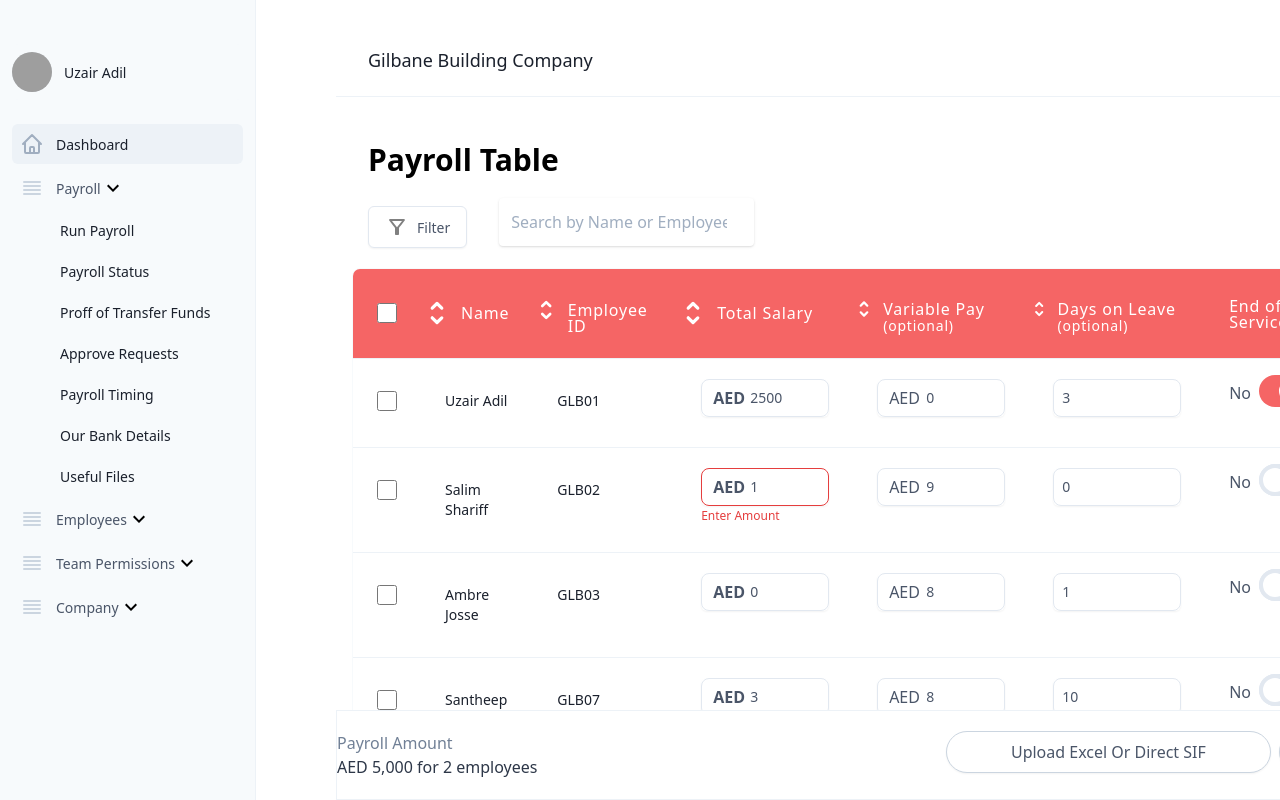
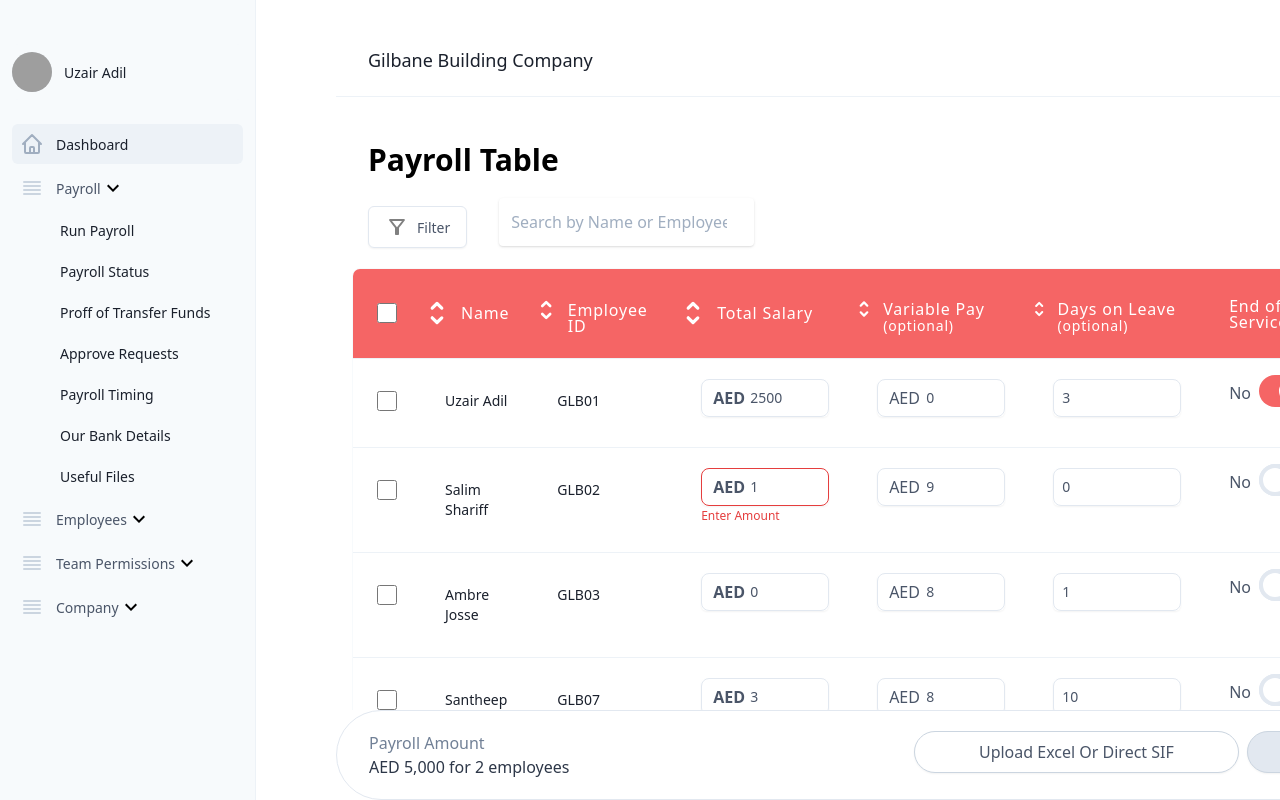
Before and after one commit to Santheepkumar/payroll-table-groundsedge, a React (Create React App) app: page / in a window 1280 px wide. Shown: the top 800 px of the page. Built offline with nearby package versions, Linux system fonts and the light colour scheme; grey boxes are pictures that could not be loaded.

Commit message:
small fix

```diff
--- a/src/components/Payroll/PayrollScreen.js
+++ b/src/components/Payroll/PayrollScreen.js
@@ -97,8 +97,8 @@
         <PayrollTable tableData={tableData} />
         {/* <div className='p-20 border border-gray-500 absolute'>hello</div> */}
       </main>
-      <footer className='py-5 border border-gray-200 mx-20'>
-        <div className='flex justify-between'>
+      <footer className='py-5 border border-gray-300 mx-20 rounded-full'>
+        <div className='flex justify-between px-8'>
           <div>
             <div className='text-gray-600'>Payroll Amount</div>
             <div className='text-gray-800'>AED 5,000 for 2 employees</div>
```
